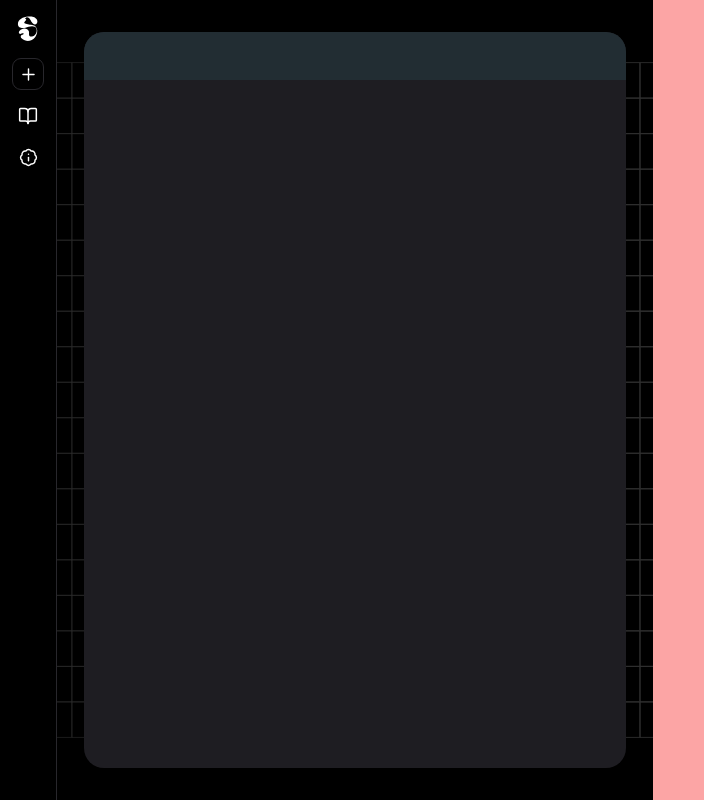
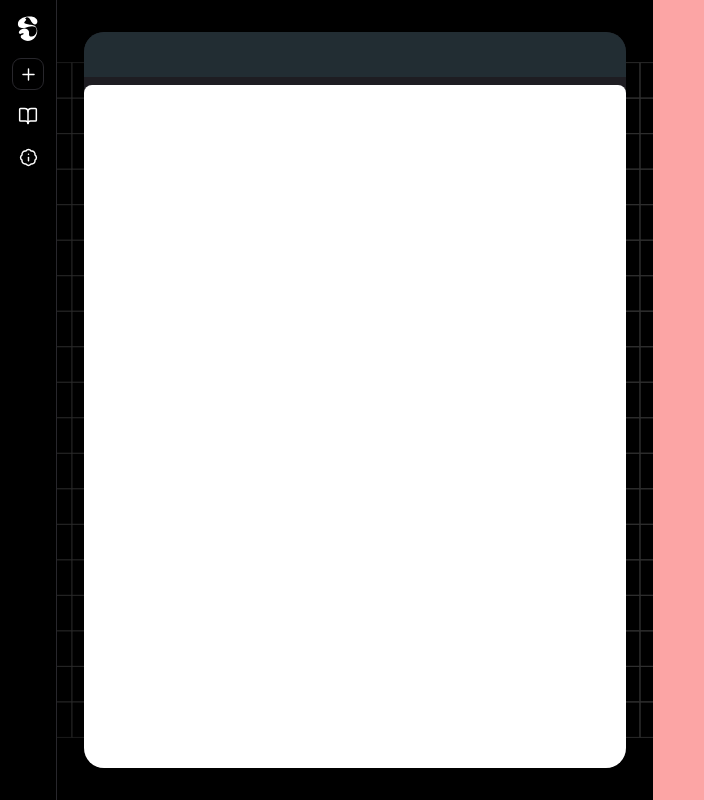
Before and after one commit to meiy112/smeargle-frontend, a Next.js app: page / in a window 1280 px wide. Shown: the whole page, without its empty margins (0-704 px from the left). Built offline with nearby package versions, Linux system fonts and the light colour scheme.

Commit message:
Updated canvas colour

```diff
--- a/app/components/canvas/Canvas.tsx
+++ b/app/components/canvas/Canvas.tsx
@@ -1,9 +1,9 @@
 const Canvas = () => {
   return (
     <div className="flex-1 h-[100%] flex items-center justify-center">
-      <div className="w-[91%] h-[92%] rounded-[var(--border-radius-large)] bg-[#1E1D22] overflow-hidden">
+      <div className="w-[91%] h-[92%] rounded-[var(--border-radius-large)] bg-[#1E1D22] overflow-hidden flex flex-col gap-y-[0.5em]">
         <div className="bg-[var(--canvas-menu-bg)] h-[3em] w-[100%]"></div>
-        <div className="bg-[var(--canvas-bg)] flex-1"></div>
+        <div className="bg-[var(--canvas-bg)] h-[100%] w-[100%] rounded-[8px]"></div>
       </div>
     </div>
   );
```
